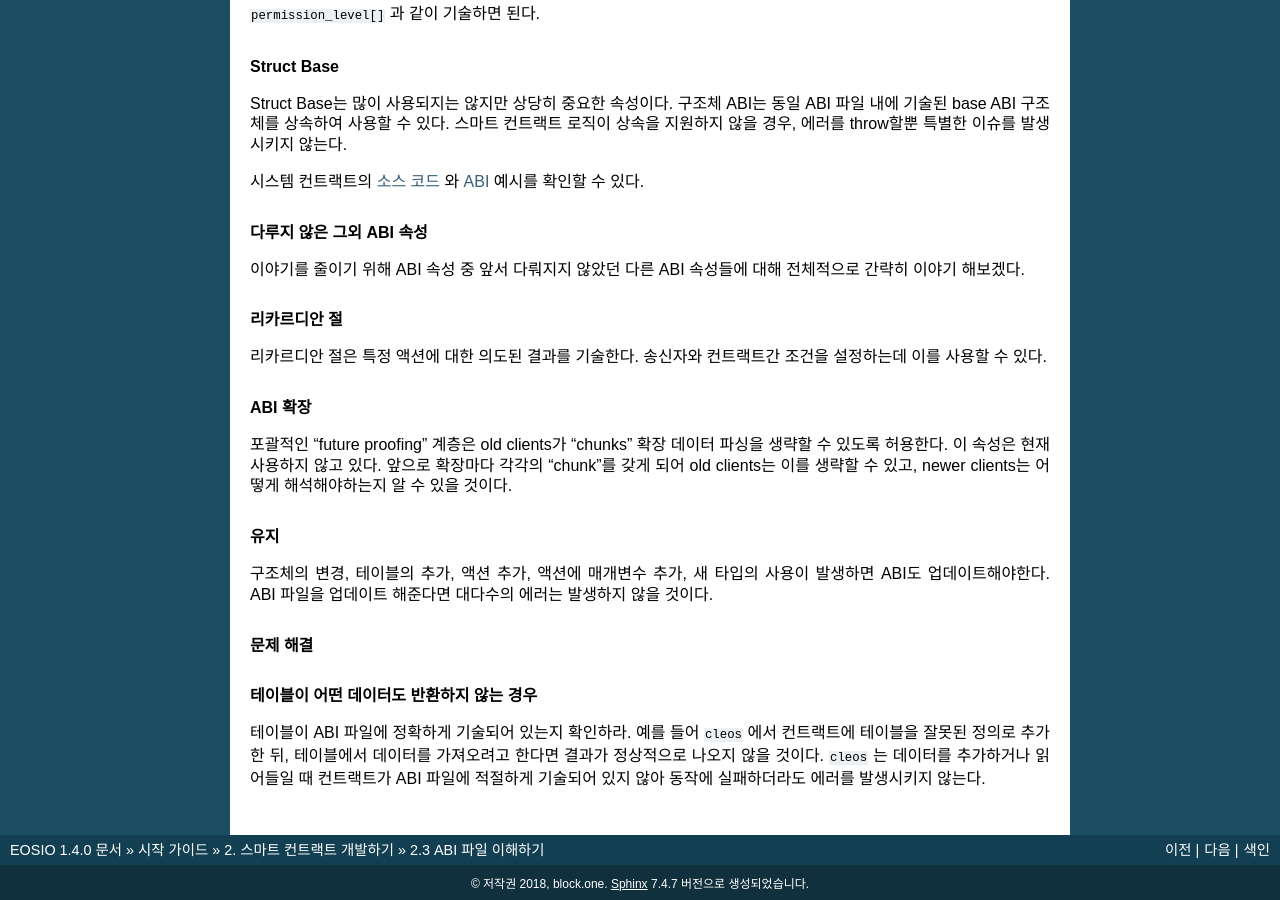
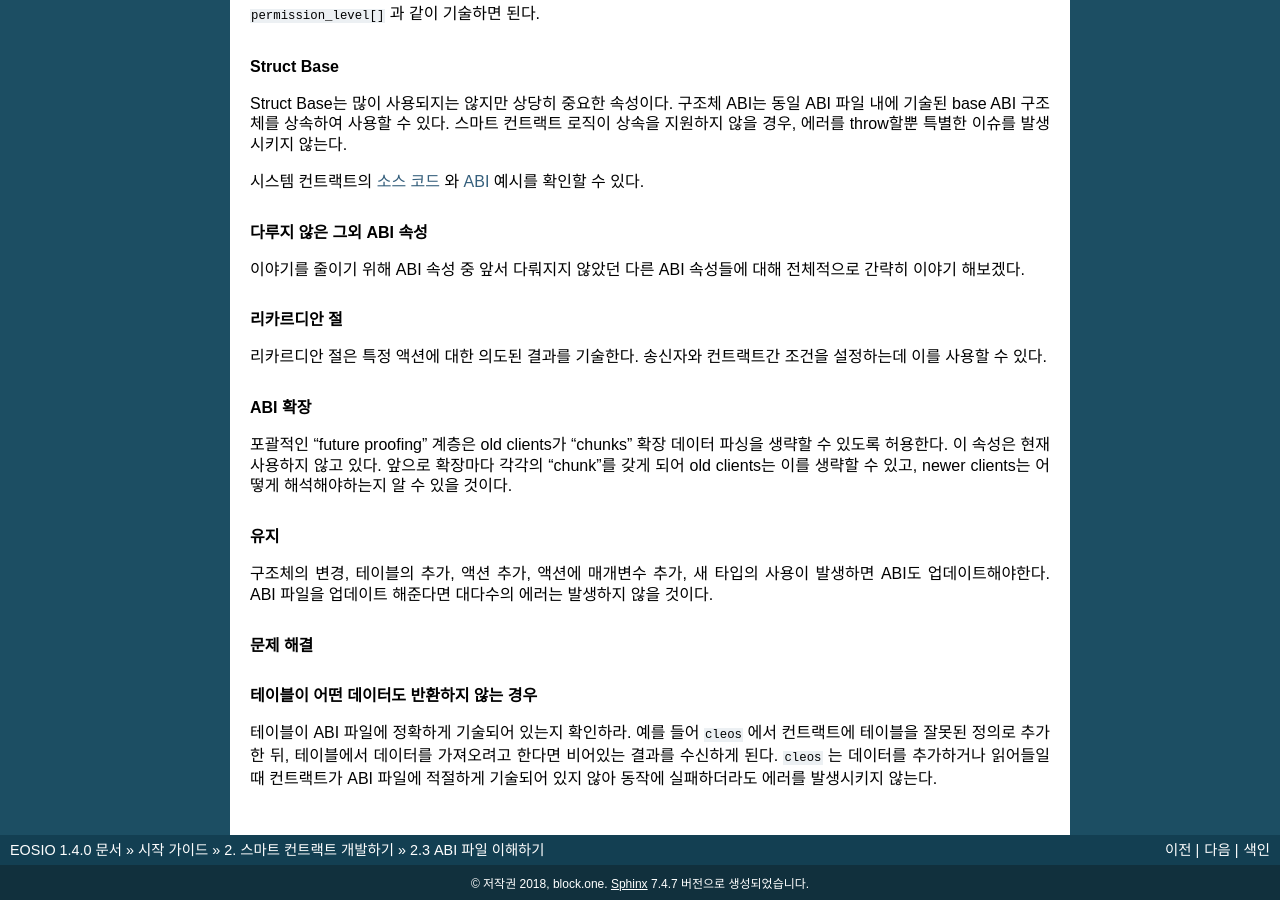
Before and after one commit to eosdevkr/eosio-doc, a Sphinx documentation site: the page built from docs/eosio-home/the-abi.rst, in a window 1280 px wide and 900 px high, scrolled down 8755 px. Built offline with Sphinx 7.4.7, drawn with Linux system fonts in a browser that asks for light colours.

Commit message:
Update docs/eosio-home/the-abi.rst
Co-Authored-By: code0xff <31336310+code0xff@users.noreply.github.com>

```diff
--- a/docs/eosio-home/the-abi.rst
+++ b/docs/eosio-home/the-abi.rst
@@ -577,5 +577,5 @@ ABI 파일을 업데이트 해준다면 대다수의 에러는 발생하지 않
 .. rubric:: 테이블이 어떤 데이터도 반환하지 않는 경우
 
 테이블이 ABI 파일에 정확하게 기술되어 있는지 확인하라.
-예를 들어 ``cleos`` 에서 컨트랙트에 테이블을 잘못된 정의로 추가한 뒤, 테이블에서 데이터를 가져오려고 한다면 결과가 정상적으로 나오지 않을 것이다.
+예를 들어 ``cleos`` 에서 컨트랙트에 테이블을 잘못된 정의로 추가한 뒤, 테이블에서 데이터를 가져오려고 한다면 비어있는 결과를 수신하게 된다.
 ``cleos`` 는 데이터를 추가하거나 읽어들일 때 컨트랙트가 ABI 파일에 적절하게 기술되어 있지 않아 동작에 실패하더라도 에러를 발생시키지 않는다.
```
